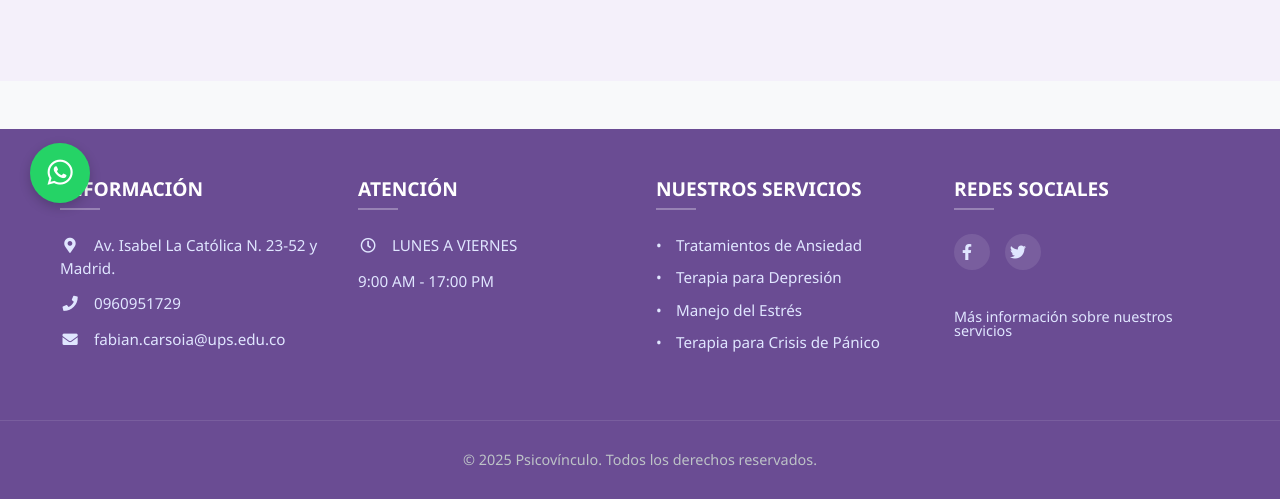
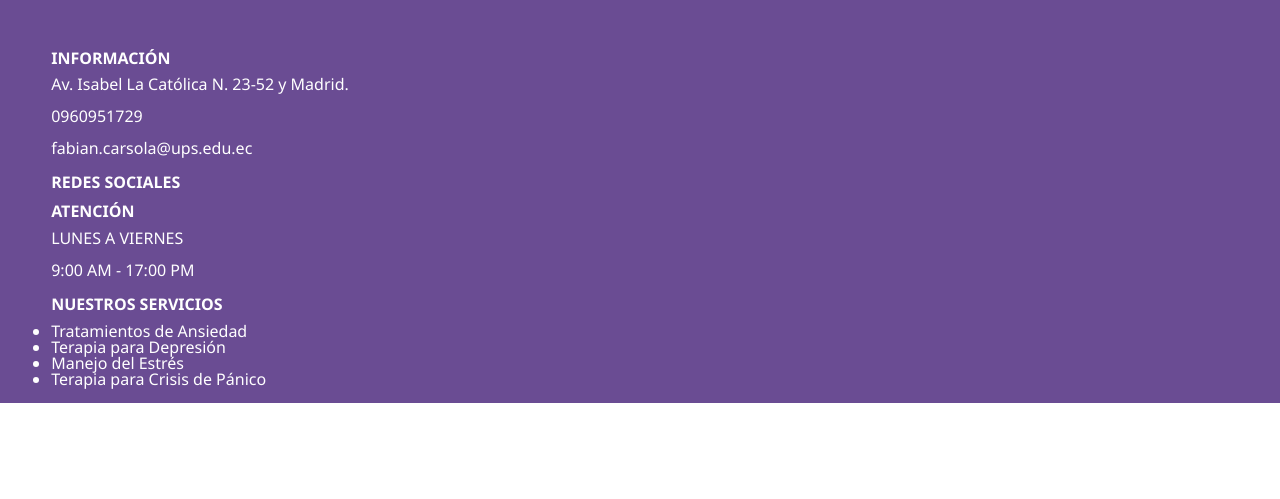
Before and after one commit to 75BOSS/citastrp, a PHP site: page /paciente/index_paciente.php in a window 1280 px wide. Shown: the part 567-1066 px from the top of the page. After the commit the page ends 970 px from the top, so only its background shows below. Run offline with PHP 8.4, Linux system fonts and the light colour scheme; the visitor is signed in with stand-in values (Sample User, id 1).

Commit message:
Actualizado index_paciente.php2

```diff
--- a/paciente/index_paciente.php
+++ b/paciente/index_paciente.php
@@ -1,95 +1,84 @@
+<?php
+session_start();
+if (!isset($_SESSION['usuario']) || $_SESSION['rol'] !== 'paciente') {
+    header("Location: ../login.php");
+    exit();
+}
+?>
 <!DOCTYPE html>
 <html lang="es">
-
 <head>
-  <meta charset="UTF-8" />
-  <meta name="viewport" content="width=device-width, initial-scale=1.0" />
+  <meta charset="UTF-8">
+  <meta name="viewport" content="width=device-width, initial-scale=1.0">
   <title>Psicovínculo - Paciente</title>
-  <link href="css/index.css" rel="stylesheet" />
-  <link href="https://fonts.googleapis.com/css2?family=Poppins:wght@300;400;600;700&display=swap" rel="stylesheet">
-  <link rel="stylesheet" href="https://cdn.jsdelivr.net/npm/swiper@10/swiper-bundle.min.css" />
-  <link rel="stylesheet" href="https://cdnjs.cloudflare.com/ajax/libs/font-awesome/5.15.4/css/all.min.css">
-  <script src="https://cdn.jsdelivr.net/npm/swiper@10/swiper-bundle.min.js"></script>
+  <link rel="stylesheet" href="../css/index.css">
 </head>
-
 <body>
   <header class="header">
     <nav class="navbar">
       <div class="logo">
-        <img src="imagen/logo.png" alt="Psicovínculo" class="logo-psicovinculo" />
+        <a href="index_paciente.php" class="logo-link">
+          <img src="../imagen/logo.png" class="logo-psicovinculo" alt="Psicovínculo">
+        </a>
         <span>Psicovínculo</span>
       </div>
       <ul class="menu">
-        <li><a class="active" href="#inicio">Inicio</a></li>
-        <li><a href="test.html">Tests</a></li>
-        <li><a href="servicios.html">Servicios</a></li>
-        <li><a href="eventos.html">Eventos</a></li>
-        <li><a href="contacto.html">Contacto</a></li>
+        <li><a href="index_paciente.php">Inicio</a></li>
+        <li><a href="../test.php">Tests</a></li>
+        <li><a href="../servicios.php">Servicios</a></li>
+        <li><a href="../eventos.php">Eventos</a></li>
+        <li><a href="../contacto.php">Contacto</a></li>
       </ul>
       <div class="auth-buttons">
-        <a class="btn-outline btn" href="perfil_paciente.php">Mi Cuenta</a>
+        <a class="btn-outline btn" href="mi_cuenta.php">Mi Cuenta</a>
       </div>
     </nav>
   </header>
 
-  <section class="hero" id="inicio">
-    <div class="hero-container">
-      <div class="hero-text">
-        <h1>Bienvenido/a, Paciente</h1>
-        <p>Nos alegra tenerte de vuelta. Revisa tus servicios, tests y charlas disponibles.</p>
-        <div class="hero-buttons">
-          <a class="btn btn-primary" href="servicios.html">Explorar Servicios</a>
-          <a class="btn btn-secondary" href="test.html">Tests Gratuitos</a>
-        </div>
-      </div>
-      <div class="hero-image">
-        <img src="imagen/bienestar_emocional.png" alt="Bienestar emocional">
-      </div>
-    </div>
-  </section>
+  <main class="main-content">
+    <section class="bienvenida">
+      <h1>Bienvenido/a, Paciente</h1>
+      <p>Nos alegra tenerte de vuelta. Revisa tus servicios, tests y charlas disponibles.</p>
+      <a href="../servicios.php" class="btn-primary">Explorar Servicios</a>
+      <a href="../test.php" class="btn-secondary">Tests Gratuitos</a>
+    </section>
+
+    <section class="imagen">
+      <img src="../imagen/bienestar.png" alt="Bienestar emocional">
+    </section>
+  </main>
 
   <footer class="footer">
-    <div class="footer-container">
-      <div class="footer-section">
-        <h3>INFORMACIÓN</h3>
+    <div class="container">
+      <div class="footer-info">
+        <h4>INFORMACIÓN</h4>
         <p><i class="fas fa-map-marker-alt"></i> Av. Isabel La Católica N. 23-52 y Madrid.</p>
-        <p><i class="fas fa-phone"></i> <a href="tel:0960951729">0960951729</a></p>
-        <p><i class="fas fa-envelope"></i> <a href="mailto:fabian.carsoia@ups.edu.co">fabian.carsoia@ups.edu.co</a></p>
+        <p><i class="fas fa-phone"></i> 0960951729</p>
+        <p><i class="fas fa-envelope"></i> fabian.carsola@ups.edu.ec</p>
       </div>
-      <div class="footer-section">
-        <h3>ATENCIÓN</h3>
-        <p><i class="far fa-clock"></i> LUNES A VIERNES</p>
+
+      <div class="footer-social">
+        <h4>REDES SOCIALES</h4>
+        <a href="#"><i class="fab fa-twitter"></i></a>
+        <a href="#"><i class="fab fa-facebook-f"></i></a>
+      </div>
+
+      <div class="footer-attention">
+        <h4>ATENCIÓN</h4>
+        <p>LUNES A VIERNES</p>
         <p>9:00 AM - 17:00 PM</p>
       </div>
-      <div class="footer-section">
-        <h3>NUESTROS SERVICIOS</h3>
-        <ul class="services-list">
+
+      <div class="footer-services">
+        <h4>NUESTROS SERVICIOS</h4>
+        <ul>
           <li>Tratamientos de Ansiedad</li>
           <li>Terapia para Depresión</li>
           <li>Manejo del Estrés</li>
           <li>Terapia para Crisis de Pánico</li>
         </ul>
       </div>
-      <div class="footer-section">
-        <h3>REDES SOCIALES</h3>
-        <div class="social-icons">
-          <a href="#" class="social-icon"><i class="fab fa-facebook-f"></i></a>
-          <a href="#" class="social-icon"><i class="fab fa-twitter"></i></a>
-        </div>
-        <div class="footer-link">
-          <a href="servicios.html" target="_blank">
-            Más información sobre nuestros servicios
-          </a>
-        </div>
-      </div>
     </div>
-    <div class="footer-bottom">
-      <p>&copy; 2025 Psicovínculo. Todos los derechos reservados.</p>
-    </div>
-    <a href="https://wa.me/593960951729" class="whatsapp-float" target="_blank">
-      <i class="fab fa-whatsapp whatsapp-icon"></i>
-    </a>
   </footer>
 </body>
-
 </html>
```
Also changed, not shown: css/index_paciente.css (added, +78 -0 lines).
